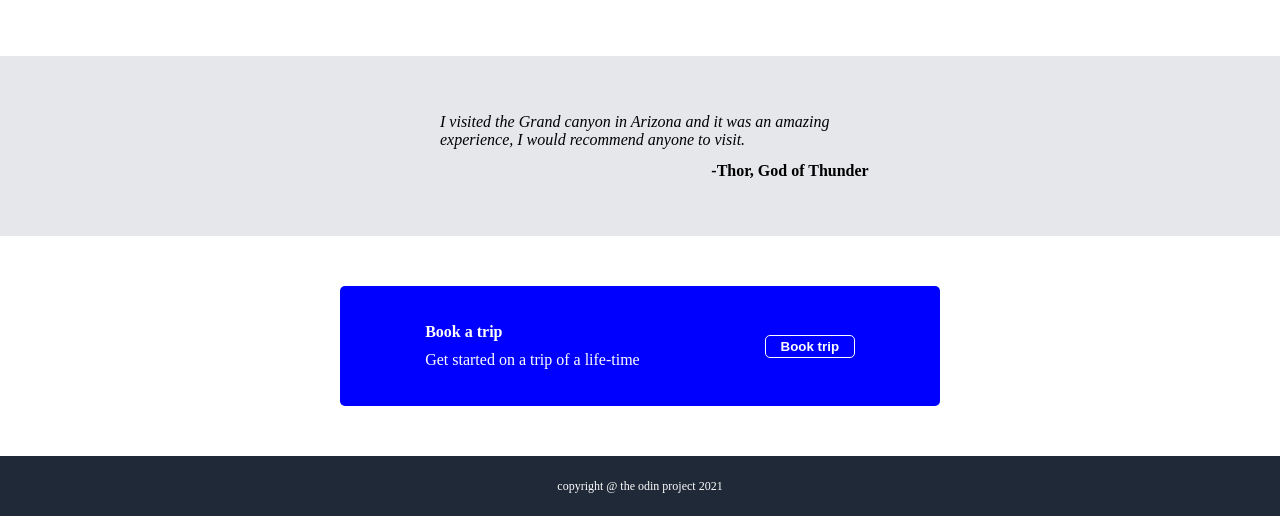
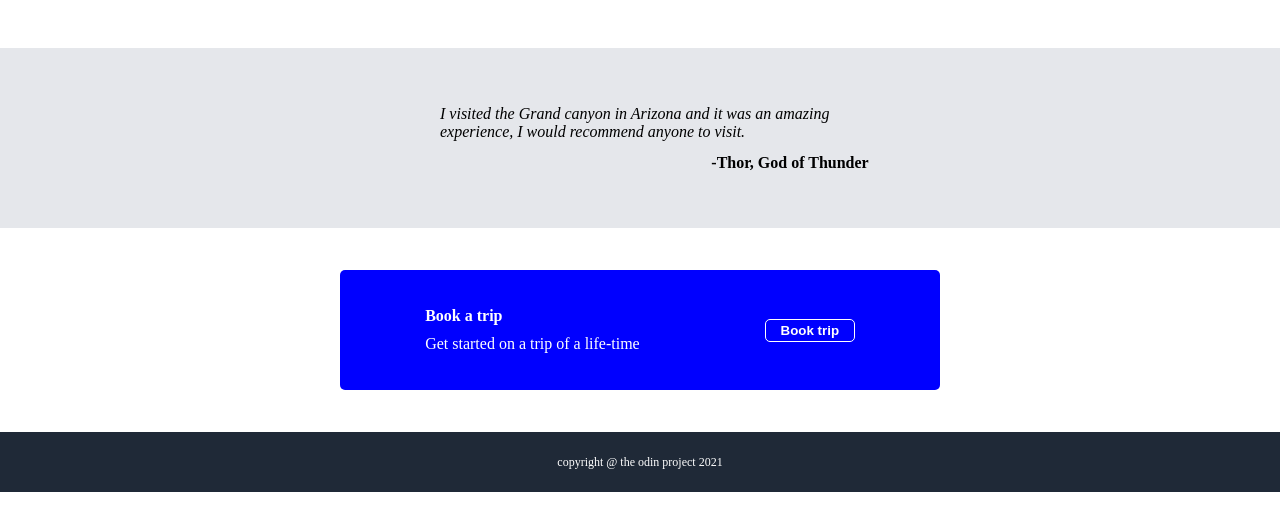
Before and after one commit to davynyakinyua/landing-page, a plain HTML site: page index.html in a window 1280 px wide. Shown: the part 637-1161 px from the top of the page. After the commit the page ends 1129 px from the top, so only its background shows below. Drawn offline with Linux system fonts and the light colour scheme.

Commit message:
adjusted the margin of the sections above the footer and the footer

```diff
--- a/styles.css
+++ b/styles.css
@@ -117,7 +117,7 @@ img {
 }
 
 .third-container {
-    margin:0;
+    margin:-8px;
     background-color:#E5E7EB;
     display:flex;
     flex-direction:column;
@@ -186,4 +186,5 @@ img {
     align-items: center;
     color:white;
     font-size:12px;
+    margin:-8px;
 }
```
